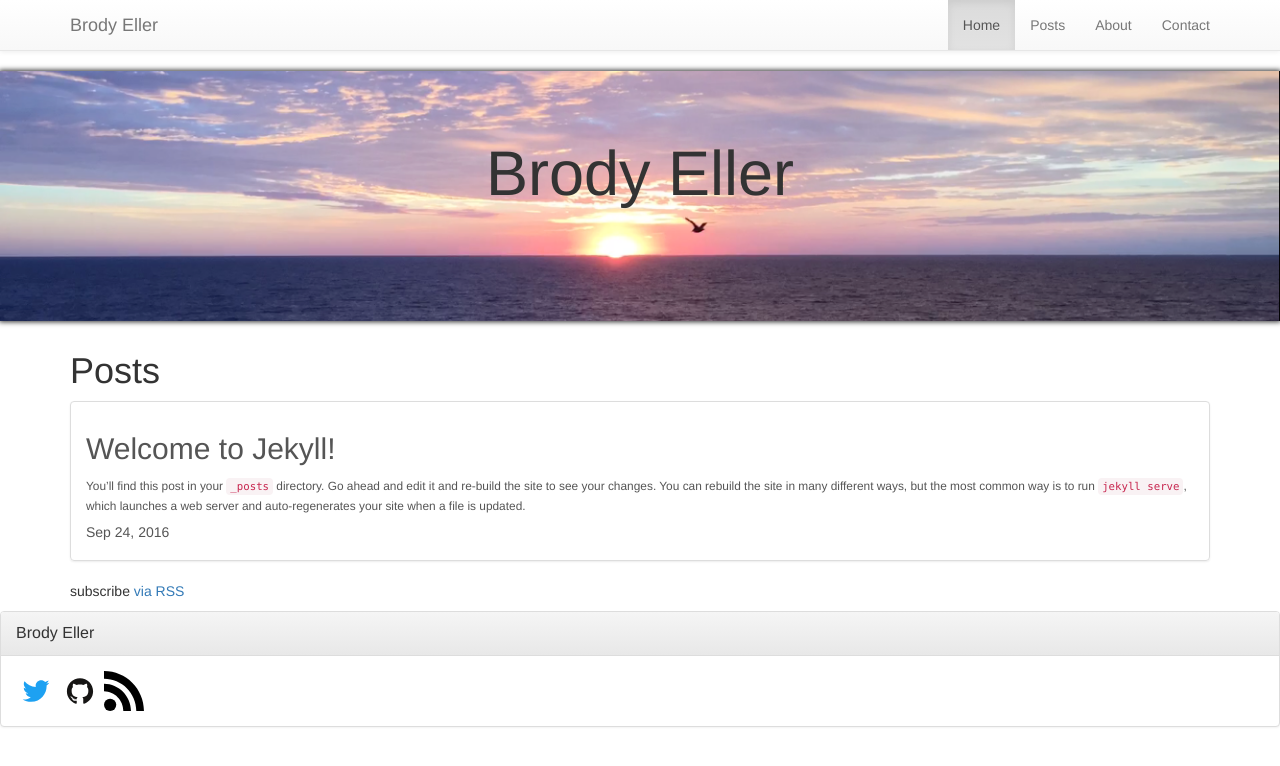
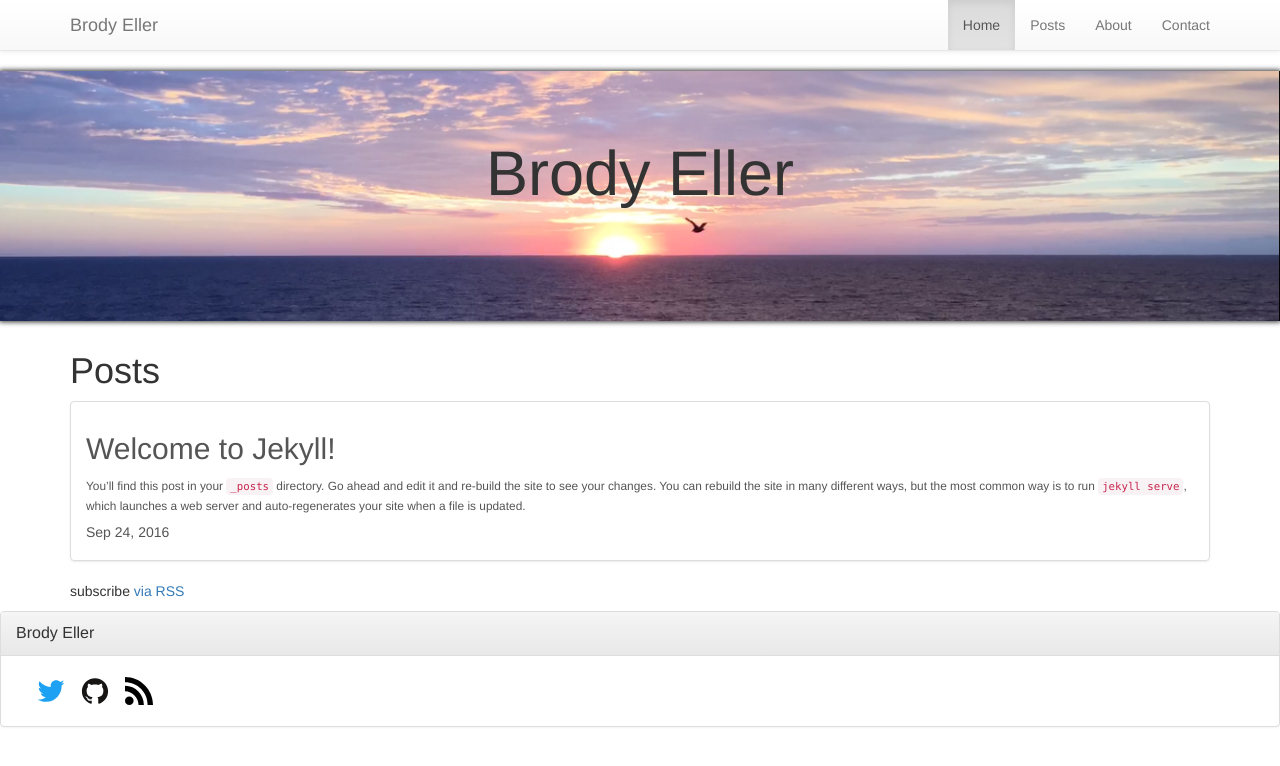
Before and after one commit to BrodyEller/brodyeller.github.io, a Jekyll site: the page built from index.html, in a window 1280 px wide. Shown: the top 766 px of the page. Built offline with Jekyll 4.4.1, drawn with Linux system fonts in a browser that asks for light colours; nearby versions of some CDN libraries.

Commit message:
Made rss-icon smaller

```diff
--- a/_includes/footer.html
+++ b/_includes/footer.html
@@ -7,18 +7,19 @@
 
 
       <div class="panel-body">
-        <a target="_blank" href="https://twitter.com/{{ site.twitter_username }}"><img style="height:40px; width:40px;" src="{{ site.url }}/{{ site.assets_folder }}/{{ site.twitter_image }}"/></a>
-        <a target="_blank" href="https://github.com/{{ site.github_username }}"><img style="height:40px; width:40px;" src="{{ site.url }}/{{ site.assets_folder }}/{{ site.github_image }}"/></a>
-        <a href="{{ "/feed.xml" | prepend: site.baseurl }}"><img style="height:40px; width:40px;" src="{{ site.url }}/{{ site.assets_folder }}/{{ site.rss_image }}"/></a>
+        <div class="col-sm-3">
+          <div class="icons">
+            <a target="_blank" href="https://twitter.com/{{ site.twitter_username }}"><img style="height:40px; width:40px;" src="{{ site.url }}/{{ site.assets_folder }}/{{ site.twitter_image }}"/></a>
+            <a target="_blank" href="https://github.com/{{ site.github_username }}"><img style="height:40px; width:40px;" src="{{ site.url }}/{{ site.assets_folder }}/{{ site.github_image }}"/></a>
+            <a href="{{ "/feed.xml" | prepend: site.baseurl }}"><img style="height:40px; width:40px;" src="{{ site.url }}/{{ site.assets_folder }}/{{ site.rss_image }}"/></a>
+          </div>
+        </div>
       </div>
 
 </footer>
 
 <style>
-  footer {
-    display: flex;
-    text-align: left;
-    flex-direction: column;
-    height: 100%;
-  }
+.icons {
+
+}
 </style>
```
Also changed, not shown: assets/RSS-Icon.svg.
